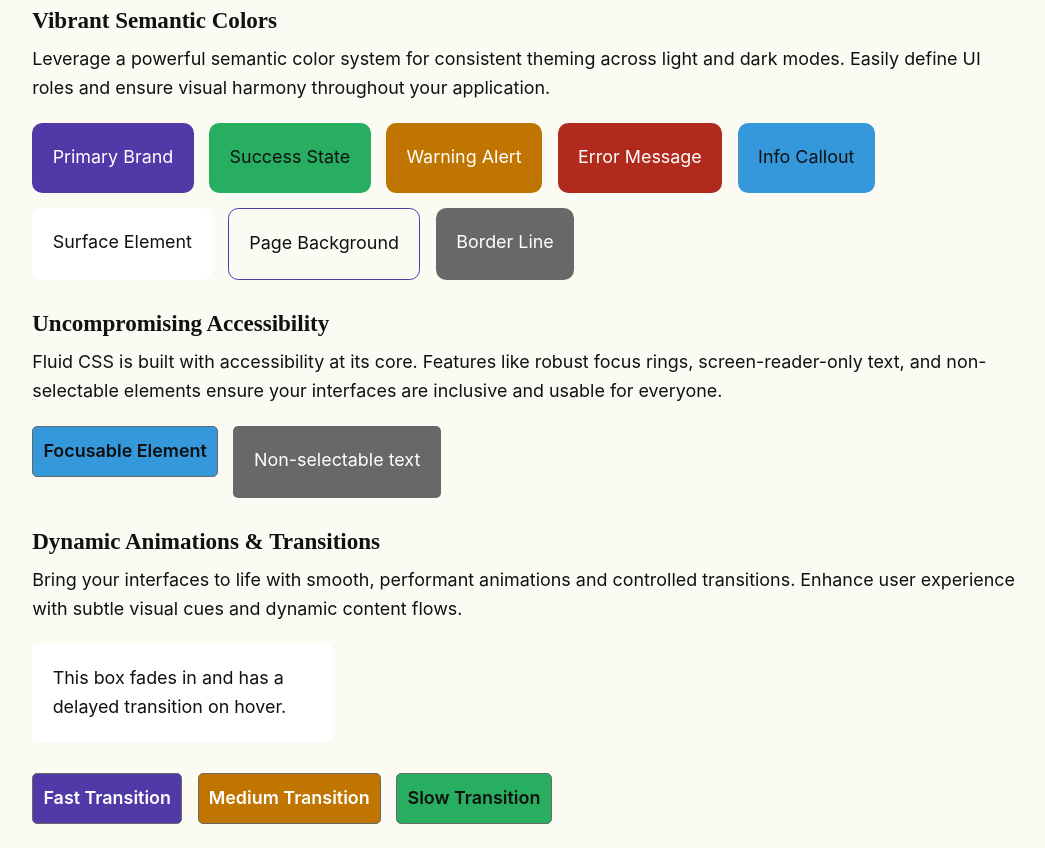
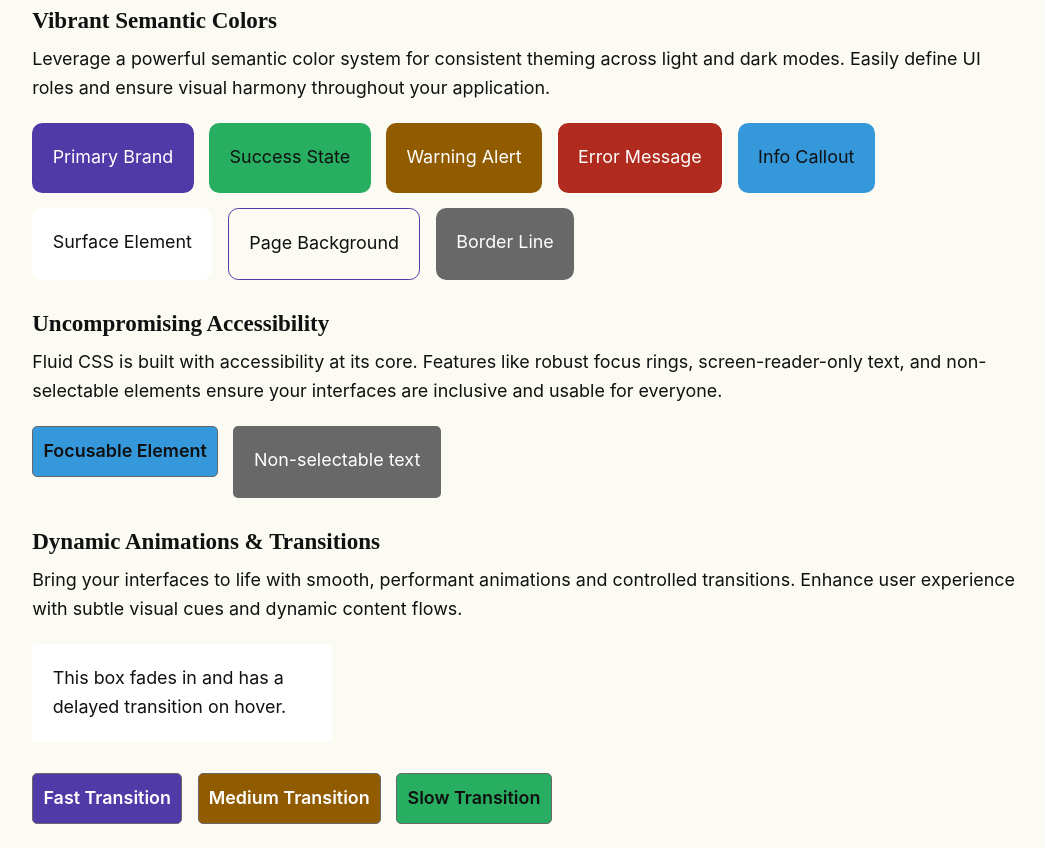
Before and after one commit to NathanDozen3/fluid-css, a website: page demo.html in a window 1280 px wide. Shown: the part 1980-2828 px from the top of the page, without its empty margins (115-1160 px from the left). Drawn offline with Linux system fonts and the light colour scheme.

Commit message:
fix(a11y): Adjust --color-warning for WCAG AA contrast
Updates the `--color-warning` variable in `css/_variables.css` to a darker shade (`#915C00`). This ensures that text using `--color-warning` as a background, particularly with white (`--color-base`) as a foreground color, now meets the WCAG 2.1 AA contrast ratio requirement of 4.5:1.

This change specifically addresses a Lighthouse accessibility audit finding and improves the legibility of warning-related content for users.

```diff
--- a/css/_variables.css
+++ b/css/_variables.css
@@ -56,7 +56,7 @@
   --color-contrast-light: #444; /* Lighter contrast for secondary text */
   --color-primary: var(--palette-purple); /* Main brand/action color */
   --color-success: #27ae60; /* Success/positive */
-  --color-warning: #bf7500; /* Warning/attention */
+  --color-warning: #915c00; /* Warning/attention */
   --color-error: #b02b1d; /* Error/negative */
   --color-info: #3498db; /* Informational */
   --color-surface: var(--palette-white); /* Card/panel background */
```
